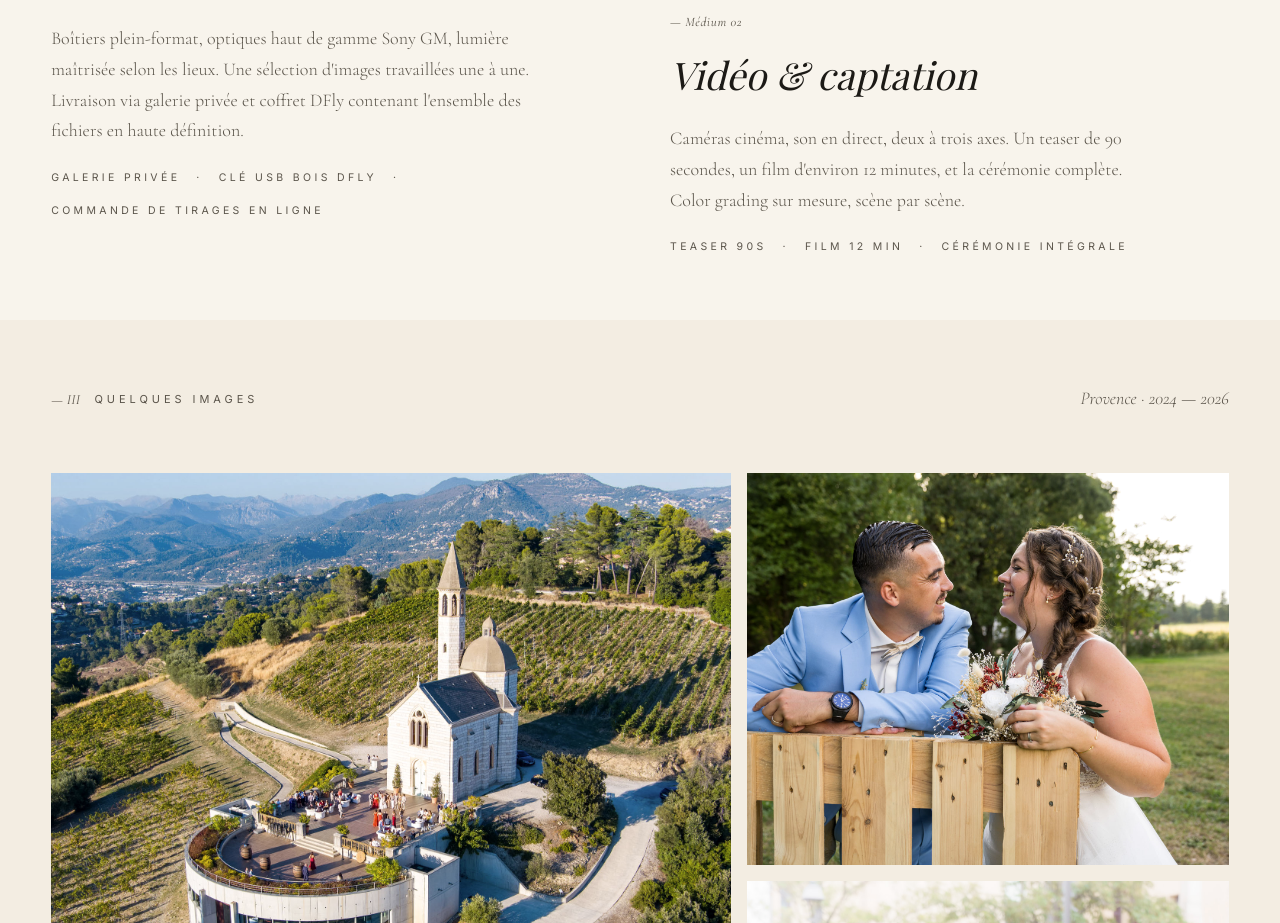
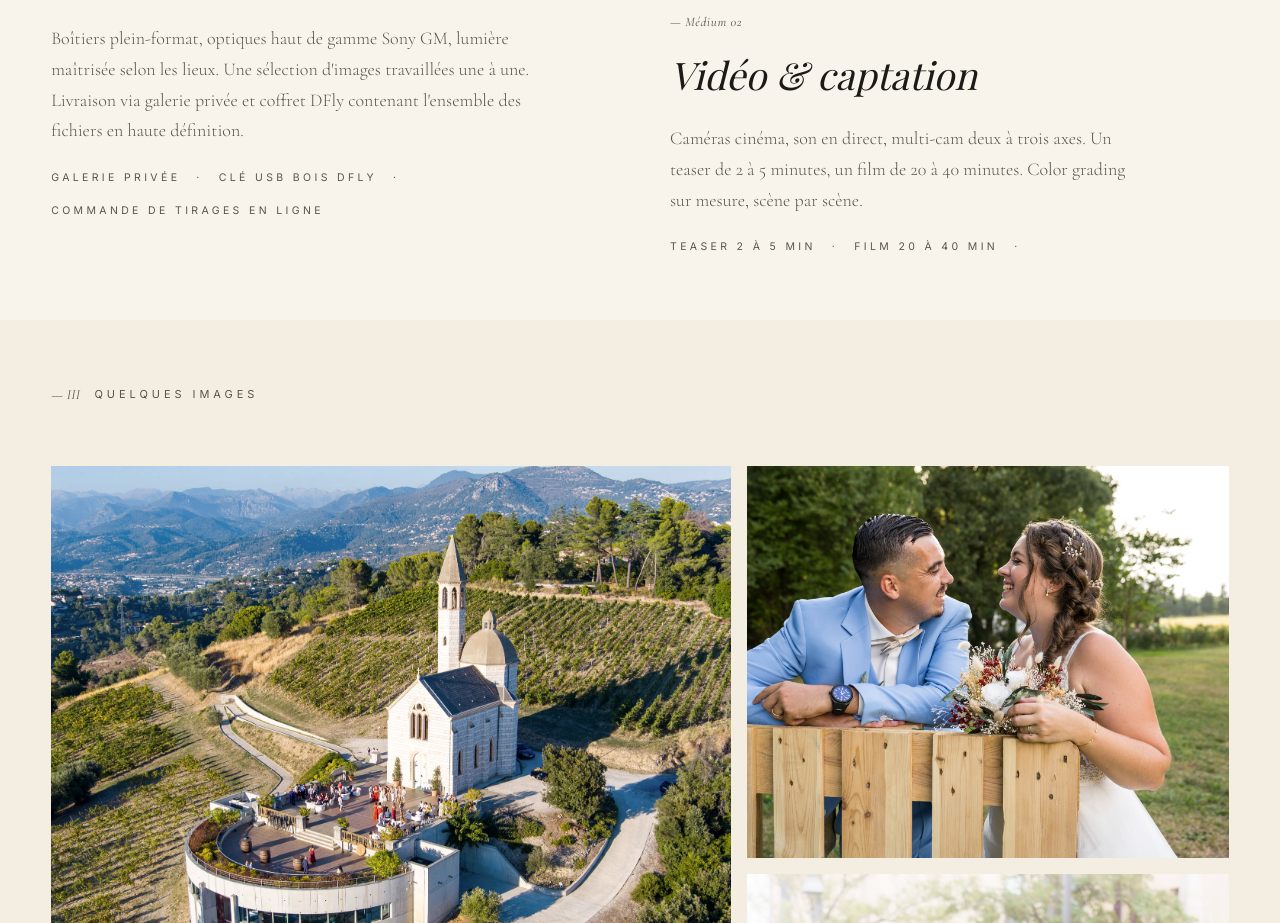
Before and after one commit to AntoineFe/DFly, a React (Vite) app: page /mariage in a window 1280 px wide. Shown: the part 2693-3616 px from the top of the page. Built offline with nearby package versions, Linux system fonts and the light colour scheme; a web font is replaced by a local one.

Commit message:
Update Mariage.jsx

```diff
--- a/src/pages/Mariage.jsx
+++ b/src/pages/Mariage.jsx
@@ -271,8 +271,8 @@ function Mariage({ lang, setLang }) {
                   fontWeight: 300, color: "var(--fg-muted)", maxWidth: 480,
                 }}>
                   {t(
-                    "Caméras cinéma, son en direct, deux à trois axes. Un teaser de 90 secondes, un film d'environ 12 minutes, et la cérémonie complète. Color grading sur mesure, scène par scène.",
-                    "Cinema cameras, live sound, two to three axes. A 90-second teaser, a film of about 12 minutes, and the full ceremony. Custom color grading, scene by scene."
+                    "Caméras cinéma, son en direct, multi-cam deux à trois axes. Un teaser de 2 à 5 minutes, un film de 20 à 40 minutes. Color grading sur mesure, scène par scène.",
+                    "Cinema cameras, live sound, multi-cam with two to three camera angles. A 2 to 5 minutes teaser, a film of about 20 to 40 minutes. Custom color grading, scene by scene."
                   )}
                 </p>
                 <div style={{
@@ -282,9 +282,8 @@ function Mariage({ lang, setLang }) {
                   letterSpacing: "0.32em", textTransform: "uppercase",
                   color: "var(--fg-muted)",
                 }}>
-                  <span>Teaser 90s</span><span>·</span>
-                  <span>Film 12 min</span><span>·</span>
-                  <span>Cérémonie intégrale</span>
+                  <span>Teaser 2 à 5 min</span><span>·</span>
+                  <span>Film 20 à 40 min</span><span>·</span>
                 </div>
               </div>
             </div>
@@ -304,7 +303,6 @@ function Mariage({ lang, setLang }) {
               fontFamily: "var(--serif)", fontStyle: "italic",
               fontSize: 18, fontWeight: 300, color: "var(--fg-muted)",
             }}>
-              {t("Provence · 2024 — 2026", "Provence · 2024 — 2026")}
             </div>
           </div>
         </div>
```
